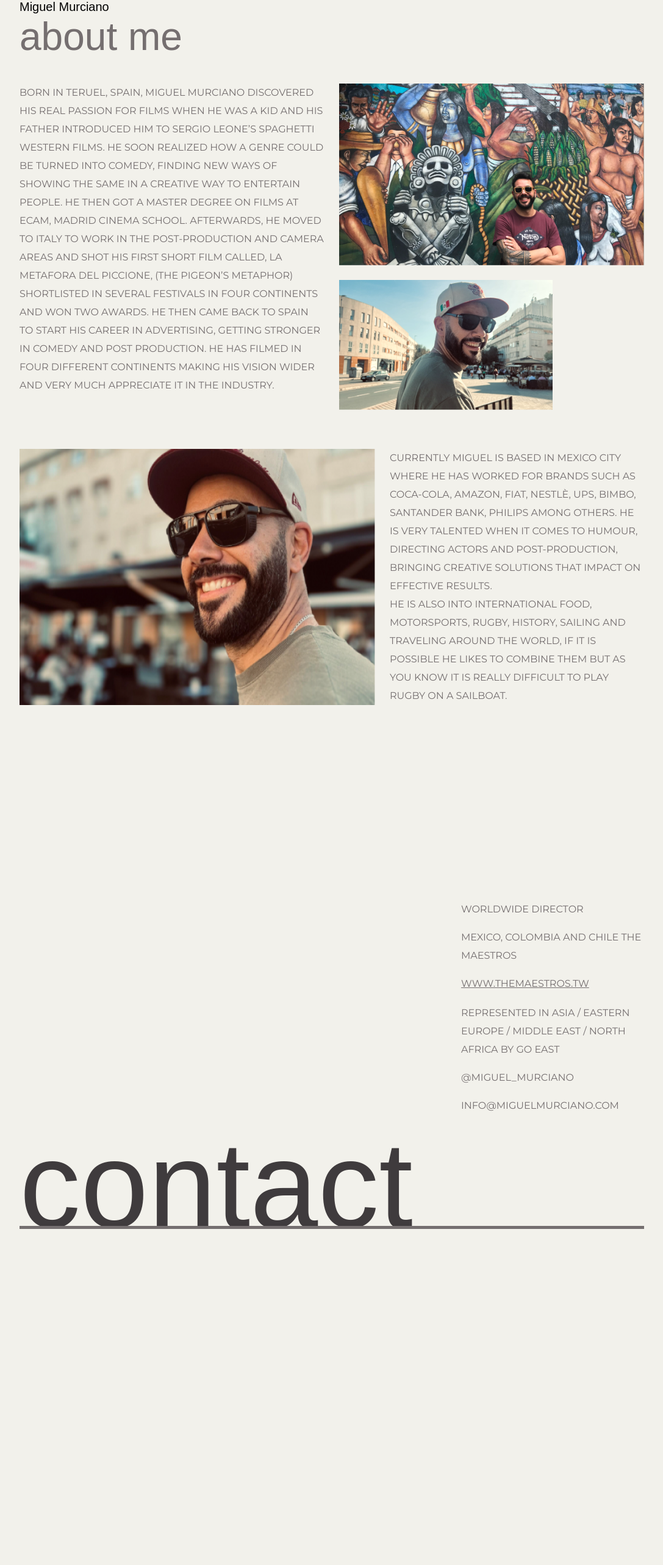
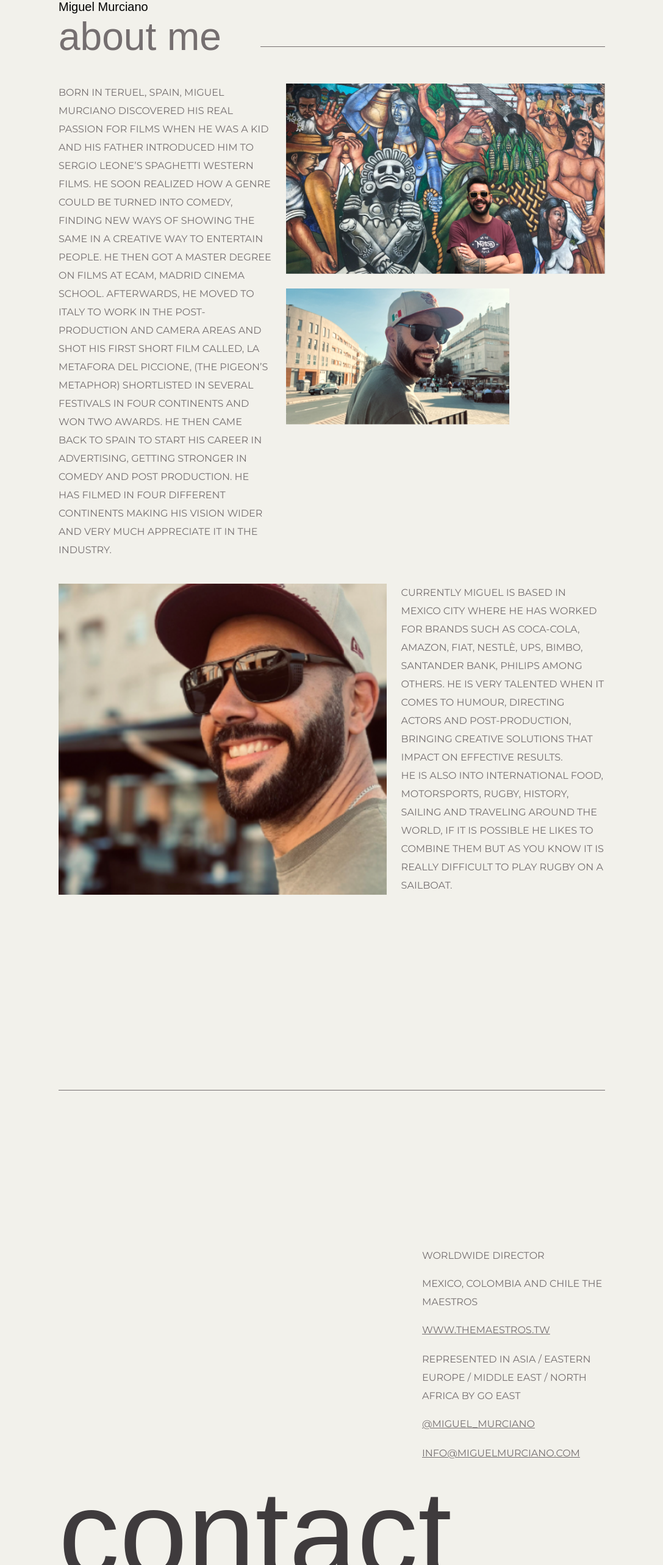
Before and after one commit to JSJ-Web-Solutions/miguel-murciano, a React (Vite) app: page / in a window 1280 px wide. Shown: the top 2566 px of the page at 61% size, without its empty margins (96-1183 px from the left). Before the commit the page ends 2058 px from the top, so only its background shows below. Built offline with nearby package versions, Linux system fonts and the light colour scheme; a web font is replaced by a local one.

Commit message:
about and contact finished

```diff
--- a/src/App.jsx
+++ b/src/App.jsx
@@ -7,6 +7,7 @@ function App() {
       <h1>Miguel Murciano</h1>
       <About />
       <Contact />
+      <p className="copyright">©2024 JSJ Web Solutions. All rights reserved.</p>
     </>
   );
 }
--- a/src/components/About.jsx
+++ b/src/components/About.jsx
@@ -5,7 +5,10 @@ import Img3 from "../assets/about_3.png";
 function About() {
   return (
     <div className="about" id="about">
-      <h1>about me</h1>
+      <div className="about_title_container">
+        <h1>about me</h1>
+        <hr />
+      </div>
       <div className="rows">
         <div className="row row-1">
           <p>
--- a/src/components/Contact.jsx
+++ b/src/components/Contact.jsx
@@ -1,6 +1,7 @@
 function Contact() {
   return (
     <section className="contact" id="contact">
+      <hr className="hr-top" />
       <div className="contact_container">
         <ul className="contact_list">
           <li>
@@ -21,10 +22,17 @@ function Contact() {
             </p>
           </li>
           <li>
-            <p>@MIGUEL_MURCIANO</p>
+            <a
+              href="https://www.instagram.com/miguel_murciano/"
+              target="_blank"
+            >
+              @MIGUEL_MURCIANO
+            </a>
           </li>
           <li>
-            <p>INFO@MIGUELMURCIANO.COM</p>
+            <a href="mailto:info@miguelmurciano.com" target="_blank">
+              INFO@MIGUELMURCIANO.COM
+            </a>
           </li>
         </ul>
       </div>
--- a/src/sass/base/_base.scss
+++ b/src/sass/base/_base.scss
@@ -34,7 +34,15 @@ html {
 
 body {
   background: #f2f1eb;
-  padding: 0 10%;
+  padding: 0 15%;
+
+  @media only screen and (max-width: 1200px) {
+    padding: 0 10%;
+  }
+
+  @media only screen and (max-width: 1024px) {
+    padding: 0 5%;
+  }
 }
 
 p,
@@ -47,3 +55,8 @@ h1 {
   font-family: $font-family_secondary;
   font-weight: 400;
 }
+
+.copyright {
+  font-size: 1.4rem;
+  margin-bottom: $spacing-4;
+}
--- a/src/sass/layout/_aboutUs.scss
+++ b/src/sass/layout/_aboutMe.scss
@@ -1,14 +1,30 @@
 .about {
+  margin-bottom: 32rem;
+
   .rows {
     display: flex;
     flex-direction: column;
-    gap: $spacing-5;
+    gap: $spacing-4;
   }
 
-  h1 {
-    color: $color_text;
-    font-size: 6.4rem;
-    margin-bottom: $spacing-4;
+  &_title_container {
+    display: flex;
+    align-items: end;
+    gap: $spacing-5;
+
+    h1 {
+      color: $color_text;
+      font-size: 6.4rem;
+      margin-bottom: $spacing-4;
+    }
+
+    hr {
+      flex-grow: 1;
+      height: 1px;
+      border: none;
+      background-color: $color_text;
+      margin-bottom: 6rem;
+    }
   }
 
   .row {
@@ -16,7 +32,7 @@
     justify-content: space-between;
 
     p {
-      width: 50%;
+      width: 40%;
       line-height: 3rem;
       text-transform: uppercase;
     }
@@ -29,7 +45,7 @@
       &-images {
         display: flex;
         flex-direction: column;
-        width: 50%;
+        width: 60%;
         gap: $spacing-3;
 
         img {
@@ -42,8 +58,16 @@
     }
 
     &-2 {
+      justify-content: start;
+
       p {
         padding-left: $spacing-3;
+        width: 40%;
+      }
+
+      img {
+        width: 60%;
+        object-fit: cover;
       }
     }
   }
--- a/src/sass/layout/_contact.scss
+++ b/src/sass/layout/_contact.scss
@@ -1,8 +1,16 @@
 .contact {
+  .hr-top {
+    width: 100%;
+    height: 1px;
+    background-color: $color_text;
+    border: none;
+  }
+
   &_title_container {
     display: flex;
     flex-direction: column;
     gap: $spacing-2;
+    margin-bottom: 20rem;
 
     h1 {
       font-size: 20rem;
@@ -36,6 +44,6 @@
       text-align: start;
     }
 
-    margin-top: calc($spacing-5 * 5);
+    margin-top: calc($spacing-5 * 4);
   }
 }
--- a/src/sass/main.scss
+++ b/src/sass/main.scss
@@ -4,7 +4,7 @@
 @import "./base/base";
 @import "./base/typography";
 
-@import "./layout/aboutUs";
+@import "./layout/aboutMe";
 @import "./layout/contact";
 // @import "./layout/footer";
 // @import "./layout/header";
```
